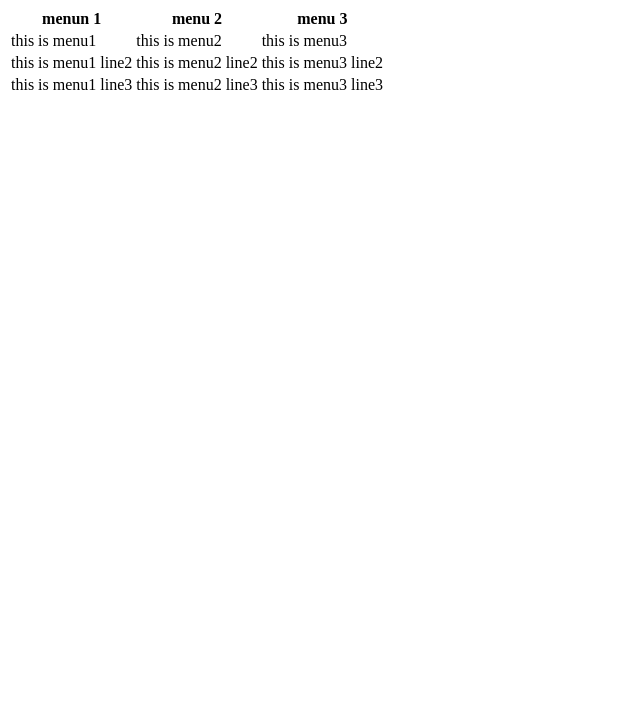
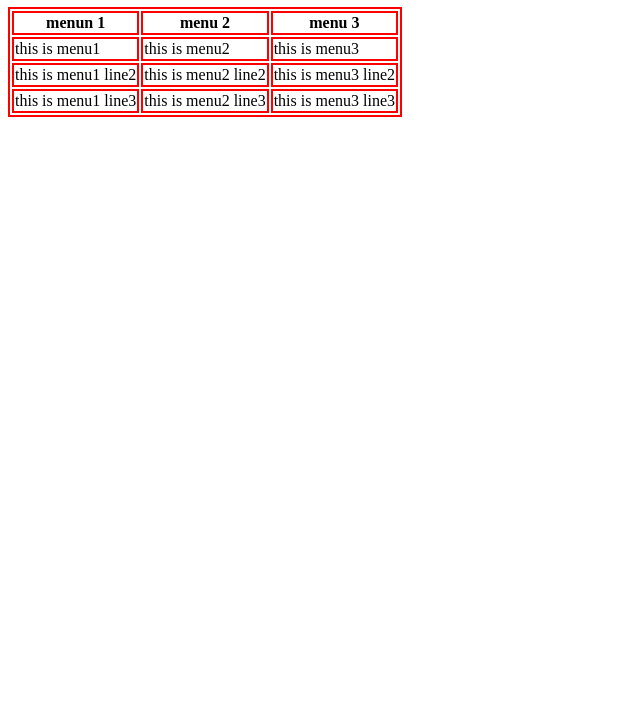
Before and after one commit to liangzixuan007/Land-life-on-earth, a plain HTML site: page site/index.html in a window 1280 px wide. Shown: the part 73-800 px from the top of the page, without its empty margins (0-640 px from the left). Drawn offline with Linux system fonts and the light colour scheme.

Commit message:
border:red

```diff
--- a/site/index.html
+++ b/site/index.html
@@ -6,6 +6,13 @@
 	<title> Kevin's AI project</title>
 </head>
 <body>
+	<style>
+		table,th,td{
+			border:2px solid red;
+		}
+
+
+	</style>
 	<h1>I AM THE CREATURE OF THE NIGHT</h1>
 	<table>
 		<thead>
```
